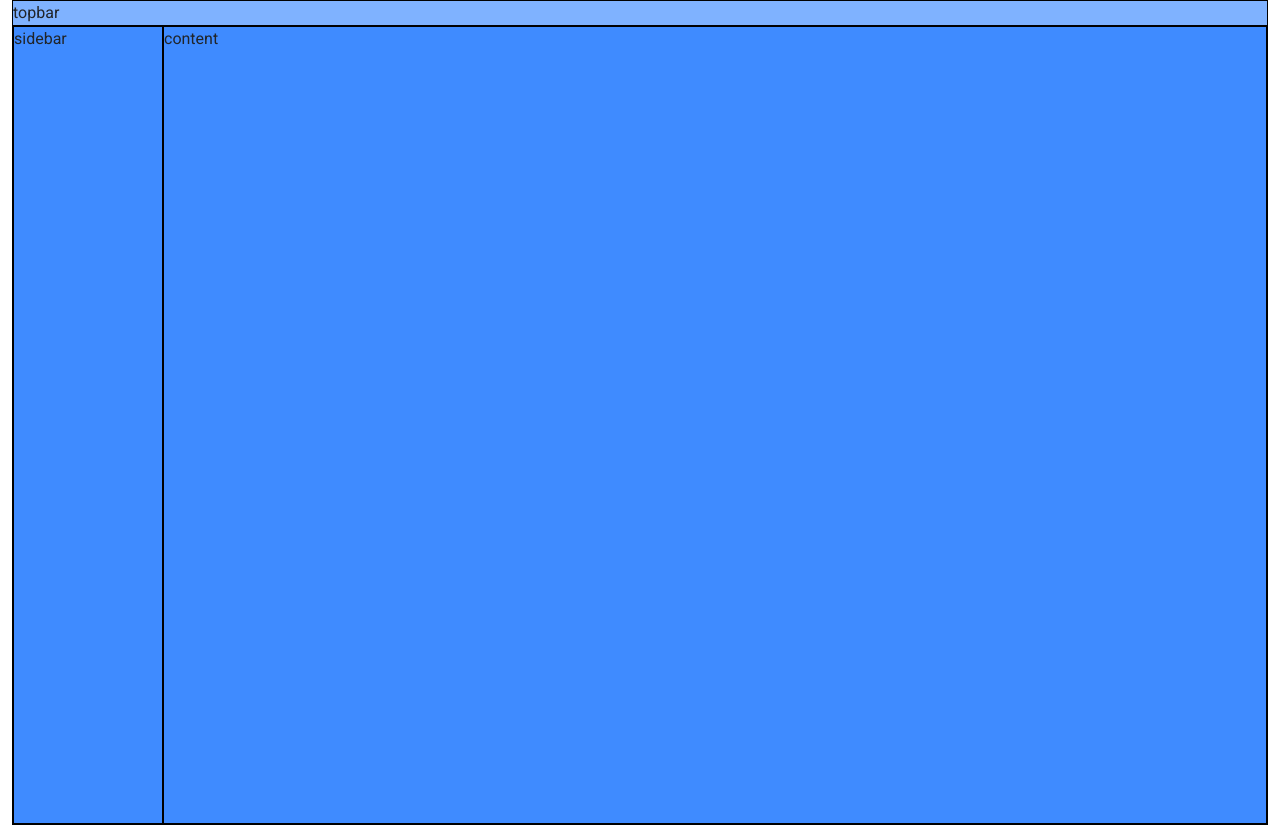
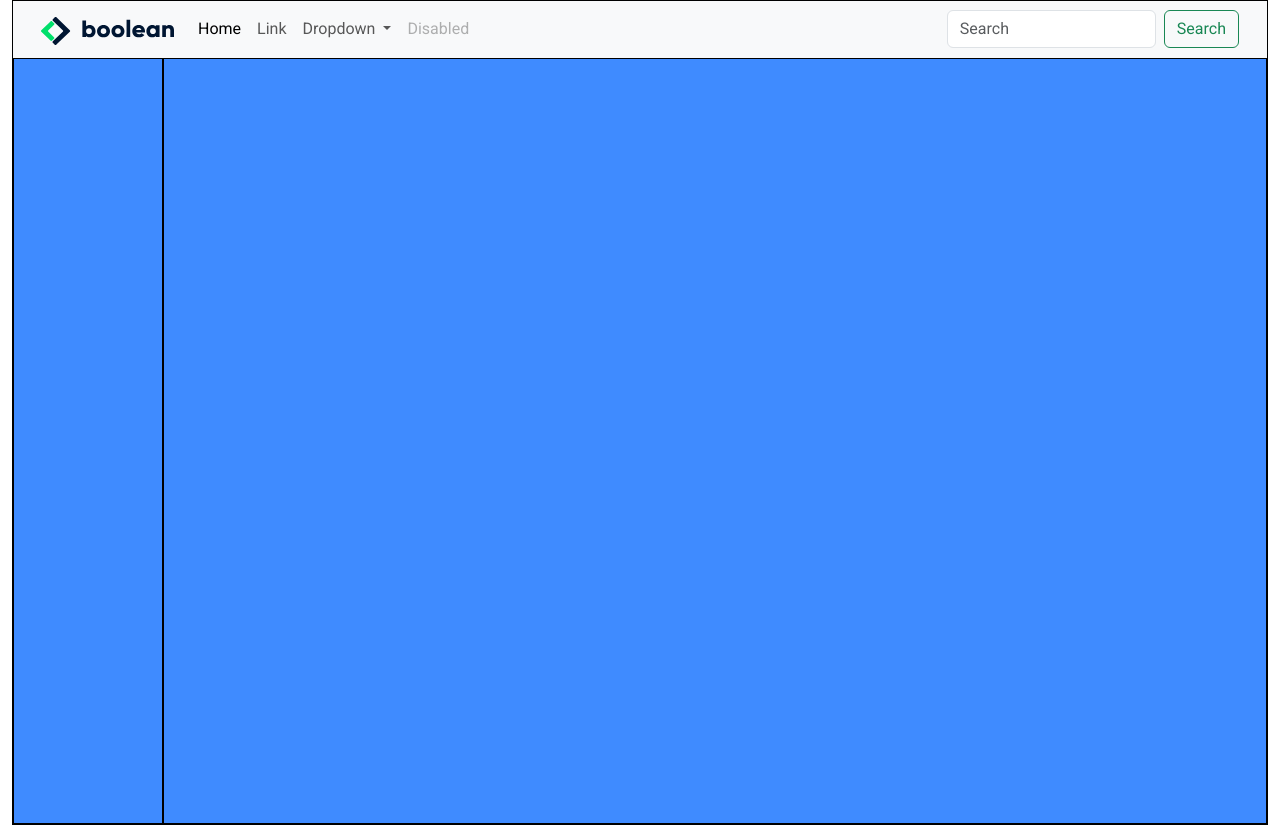
Before and after one commit to AnotherDebug/html-css-bootstrap-dashboard, a plain HTML site: page index.html in a window 1280 px wide. Drawn offline with nearby package versions, Linux system fonts and the light colour scheme.

Commit message:
[UPDATE]: header topbar

```diff
--- a/index.html
+++ b/index.html
@@ -44,7 +44,46 @@
         <!-- HEADER -->
         <header>
 
-            <div class="fixed-top debug">topbar</div>
+            <div class="fixed-top debug">
+
+                <nav class="navbar navbar-expand-lg bg-body-tertiary px-3 ">
+                    <div class="container-fluid">
+                      <a class="navbar-brand" href="#"><img src="assets/img/logo.svg" alt=""></a>
+                      <button class="navbar-toggler" type="button" data-bs-toggle="collapse" data-bs-target="#navbarSupportedContent" aria-controls="navbarSupportedContent" aria-expanded="false" aria-label="Toggle navigation">
+                        <span class="navbar-toggler-icon"></span>
+                      </button>
+                      <div class="collapse navbar-collapse" id="navbarSupportedContent">
+                        <ul class="navbar-nav me-auto mb-2 mb-lg-0">
+                          <li class="nav-item">
+                            <a class="nav-link active" aria-current="page" href="#">Home</a>
+                          </li>
+                          <li class="nav-item">
+                            <a class="nav-link" href="#">Link</a>
+                          </li>
+                          <li class="nav-item dropdown">
+                            <a class="nav-link dropdown-toggle" href="#" role="button" data-bs-toggle="dropdown" aria-expanded="false">
+                              Dropdown
+                            </a>
+                            <ul class="dropdown-menu">
+                              <li><a class="dropdown-item" href="#">Action</a></li>
+                              <li><a class="dropdown-item" href="#">Another action</a></li>
+                              <li><hr class="dropdown-divider"></li>
+                              <li><a class="dropdown-item" href="#">Something else here</a></li>
+                            </ul>
+                          </li>
+                          <li class="nav-item">
+                            <a class="nav-link disabled" aria-disabled="true">Disabled</a>
+                          </li>
+                        </ul>
+                        <form class="d-flex" role="search">
+                          <input class="form-control me-2" type="search" placeholder="Search" aria-label="Search">
+                          <button class="btn btn-outline-success" type="submit">Search</button>
+                        </form>
+                      </div>
+                    </div>
+                  </nav>
+
+            </div>
 
         </header>
         <!-- /HEADER -->
@@ -59,7 +98,7 @@
                 <div class="sidebar debug">sidebar</div>
 
                 <!-- content -->
-                <div class="content debug">content</div>
+                <div class="content debug"></div>
 
             </div>
 
```
